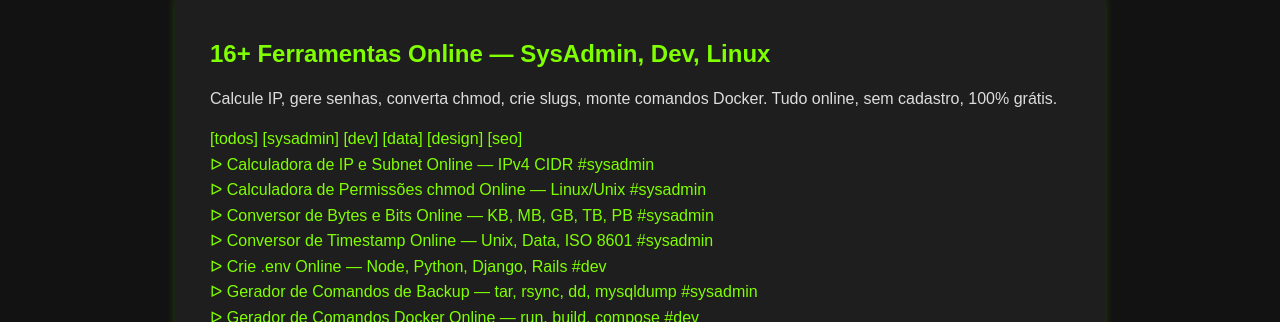
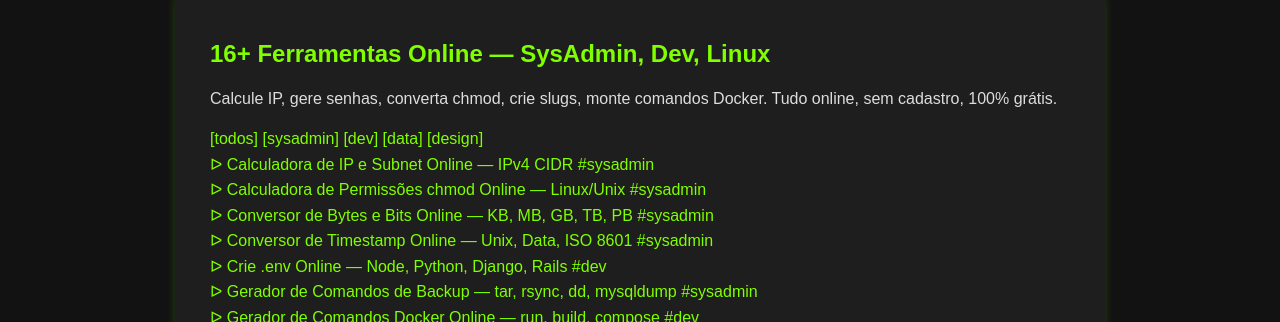
Before and after one commit to Piolinux/piolinux-site, a Jekyll site: the page built from _pages/_ferramentas/ferramentas-online-para-sysadmin-e-dev-16-gratis.md, in a window 1280 px wide. Shown: the part 163-485 px from the top of the page. Built offline with Jekyll 4.4.1, drawn with Linux system fonts in a browser that asks for light colours.

Commit message:
Update ferramentas-online-para-sysadmin-e-dev-16-gratis.md

```diff
--- a/_pages/_ferramentas/ferramentas-online-para-sysadmin-e-dev-16-gratis.md
+++ b/_pages/_ferramentas/ferramentas-online-para-sysadmin-e-dev-16-gratis.md
@@ -21,7 +21,6 @@ tags: [ferramentas, sysadmin, dev, linux, online]
     <a href="/ferramentas/dev/" class="filter-btn">[dev]</a>
     <a href="/ferramentas/data/" class="filter-btn">[data]</a>
     <a href="/ferramentas/design/" class="filter-btn">[design]</a>
-    <a href="/ferramentas/seo/" class="filter-btn">[seo]</a>
   </div>
 
 
```
